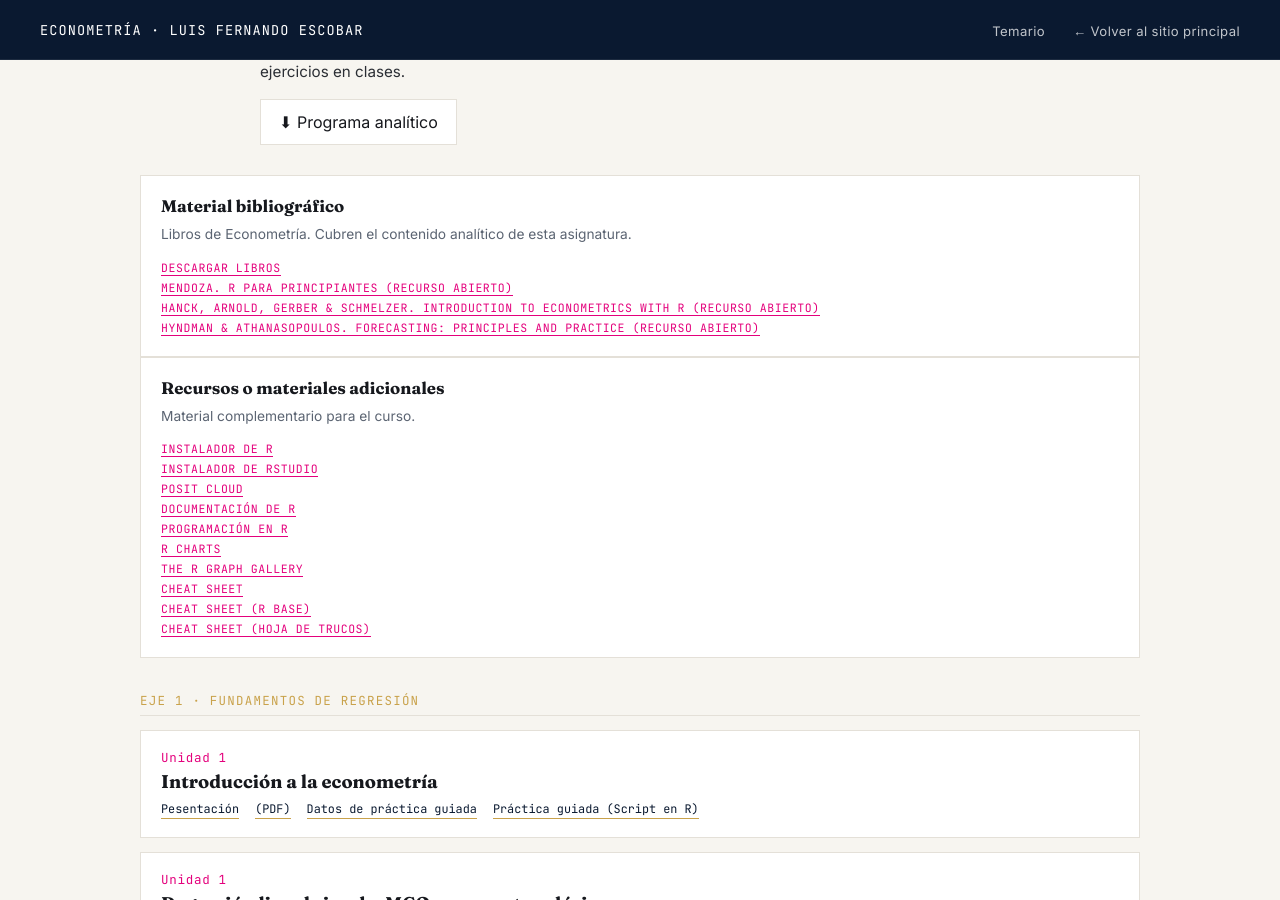
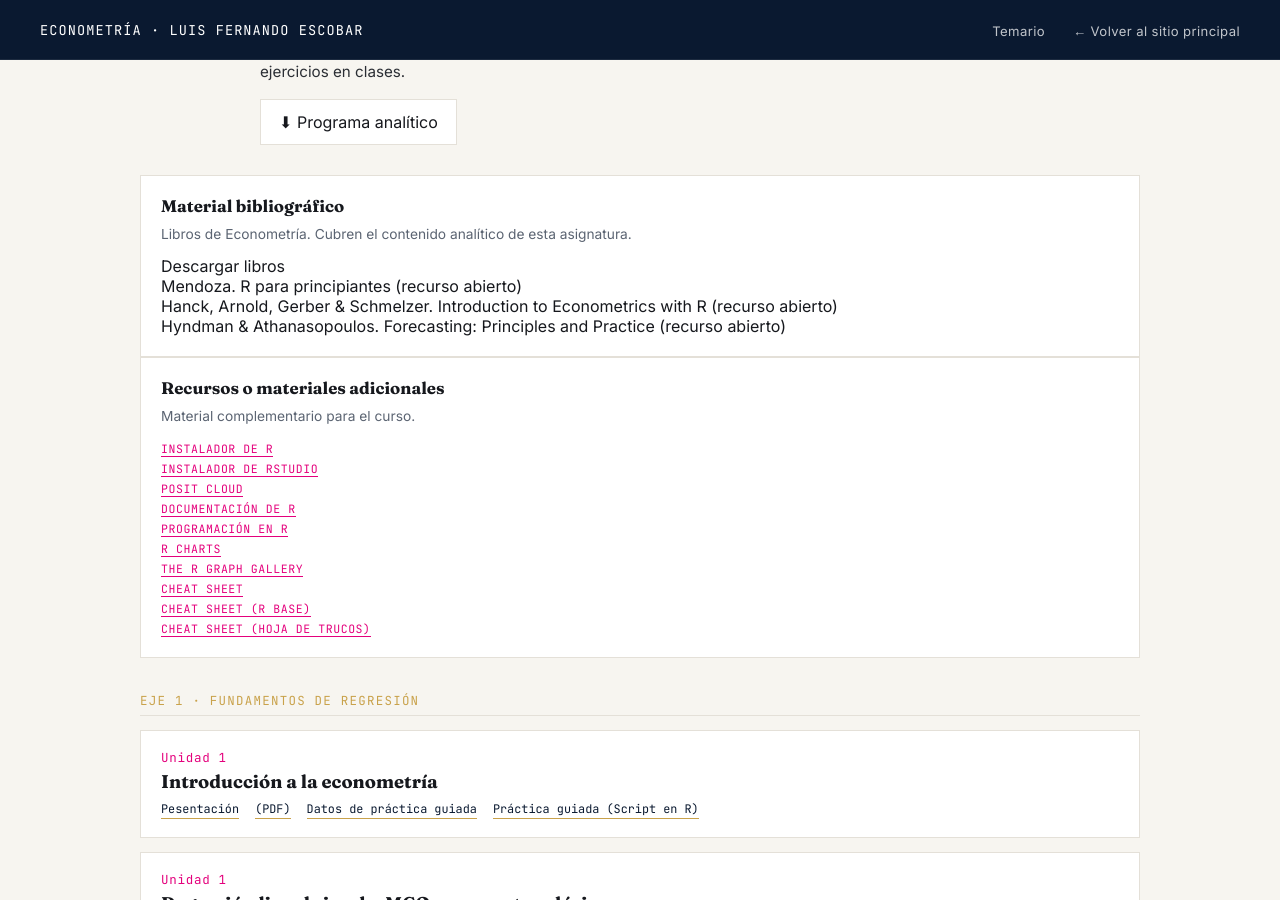
Before and after one commit to LFernandoEscobarC/econometria, a Jekyll site: the page built from index.md, in a window 1280 px wide and 900 px high, scrolled down 304 px. Built offline with Jekyll 4.4.1, drawn with Linux system fonts in a browser that asks for light colours.

Commit message:
Update index.md

```diff
--- a/index.md
+++ b/index.md
@@ -28,16 +28,16 @@ title: Temario
       <h4>Material bibliográfico</h4>
     <div class="mat-links">
       <p>Libros de Econometría. Cubren el contenido analítico de esta asignatura.</p>
-      <a class="link" href="https://raw.githack.com/Lufesc/Eco360SII26/main/Material%20bibliogr%C3%A1fico.zip">Descargar libros</a>
+      <a href="https://raw.githack.com/Lufesc/Eco360SII26/main/Material%20bibliogr%C3%A1fico.zip">Descargar libros</a>
       </div>
     <div class="mat-links">
-      <a class="link" href="https://bookdown.org/jboscomendoza/r-principiantes4/">Mendoza. R para principiantes (recurso abierto)</a>
+      <a href="https://bookdown.org/jboscomendoza/r-principiantes4/">Mendoza. R para principiantes (recurso abierto)</a>
       </div>
     <div class="mat-links">
-      <a class="link" href="https://www.econometrics-with-r.org/index.html">Hanck, Arnold, Gerber & Schmelzer. Introduction to Econometrics with R (recurso abierto)</a>
+      <a href="https://www.econometrics-with-r.org/index.html">Hanck, Arnold, Gerber & Schmelzer. Introduction to Econometrics with R (recurso abierto)</a>
       </div>
     <div class="mat-links">
-      <a class="link" href="https://otexts.com/fpp3/">Hyndman & Athanasopoulos. Forecasting: Principles and Practice (recurso abierto)</a>
+      <a href="https://otexts.com/fpp3/">Hyndman & Athanasopoulos. Forecasting: Principles and Practice (recurso abierto)</a>
       </div>
     </div>
 
```
